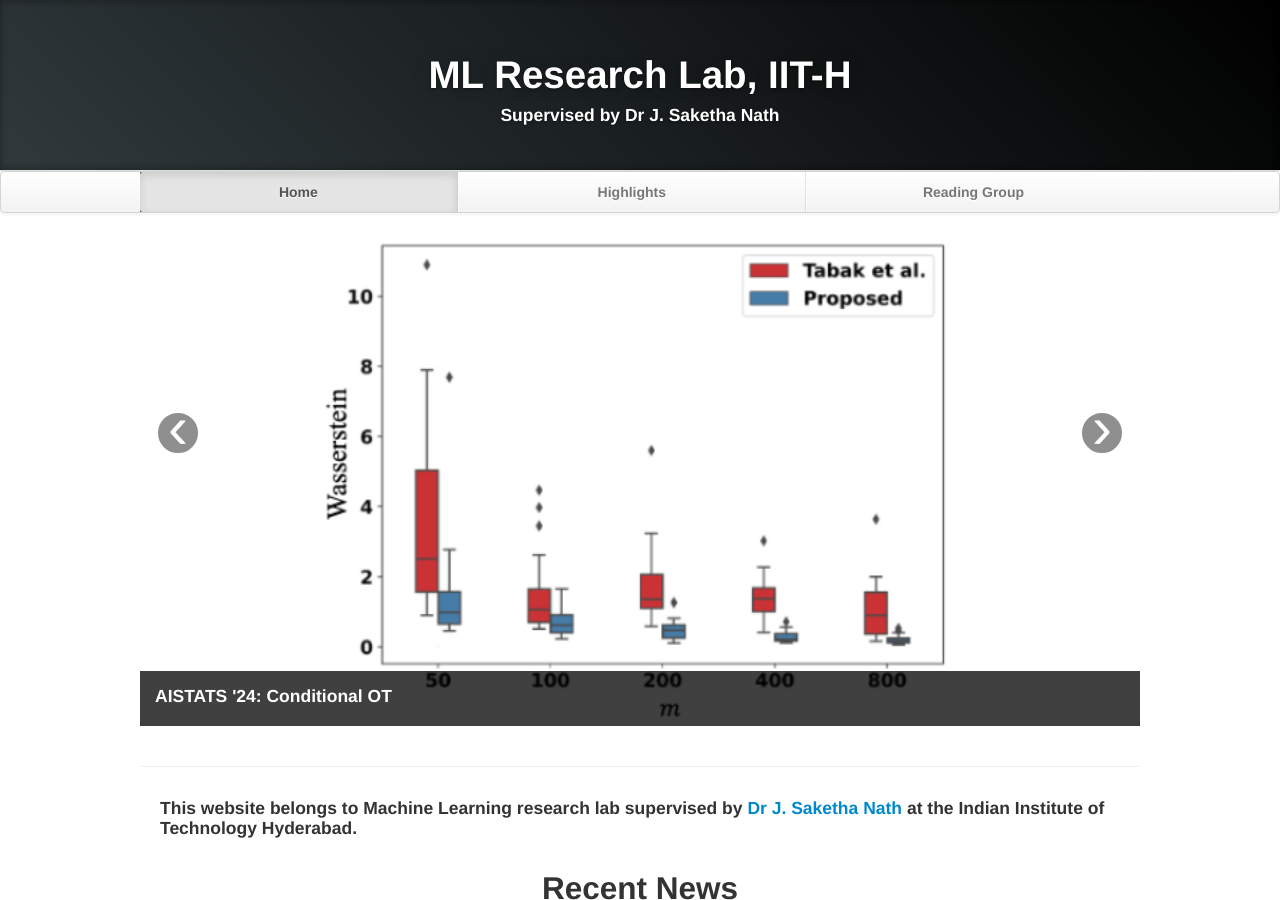
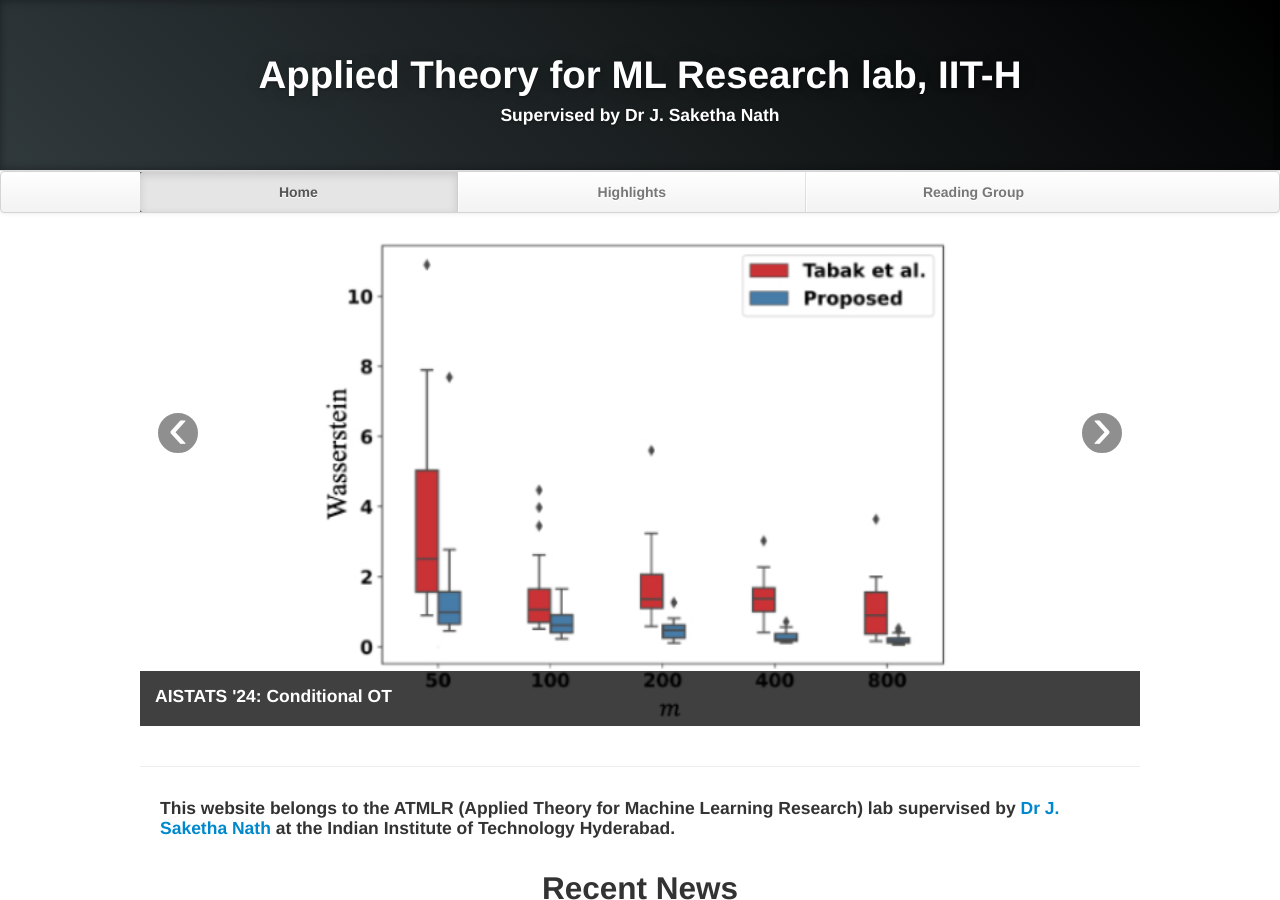
Before and after one commit to atmlr-lab/atmlr-lab.github.io, a Jekyll site: the page built from index.md, in a window 1280 px wide and 900 px high. Built offline with Jekyll 4.4.1, drawn with Linux system fonts in a browser that asks for light colours.

Commit message:
updated the new name

```diff
--- a/_includes/header.html
+++ b/_includes/header.html
@@ -1,5 +1,5 @@
 <header class="jumbotron subhead" id="overview">
-   <h1>ML Research Lab, IIT-H</h1>
+   <h1>Applied Theory for ML Research lab, IIT-H</h1>
    <h4>Supervised by Dr J. Saketha Nath</h4>
 </header>
 
--- a/index.md
+++ b/index.md
@@ -51,7 +51,7 @@ layout: default
       <div class="container-fluid">
          <div class="row-fluid marketing">
             <div class="span12">
-               <h4>This website belongs to Machine Learning research lab supervised by <a href="http://www.iith.ac.in/~saketha">Dr J. Saketha Nath</a> at the Indian Institute of Technology Hyderabad.
+               <h4>This website belongs to the ATMLR (Applied Theory for Machine Learning Research) lab supervised by <a href="http://www.iith.ac.in/~saketha">Dr J. Saketha Nath</a> at the Indian Institute of Technology Hyderabad.
                </h4>
                <br/>
             </div>
```
